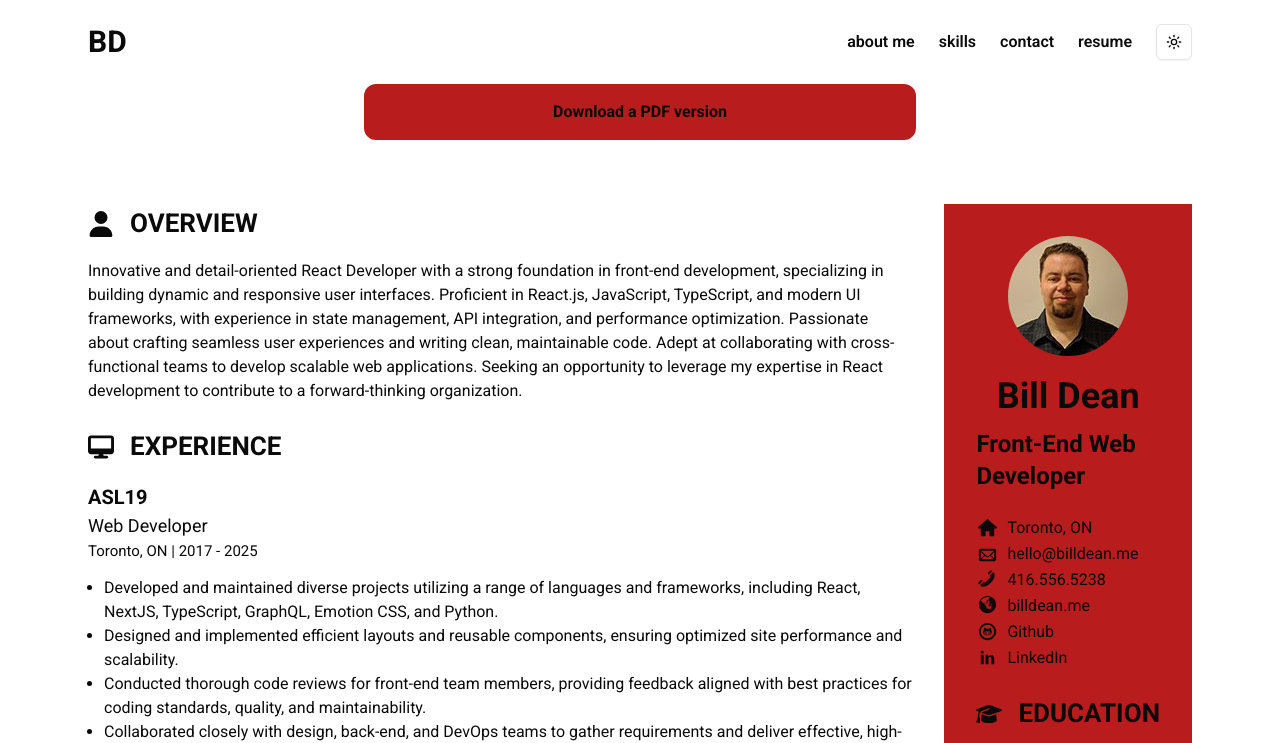
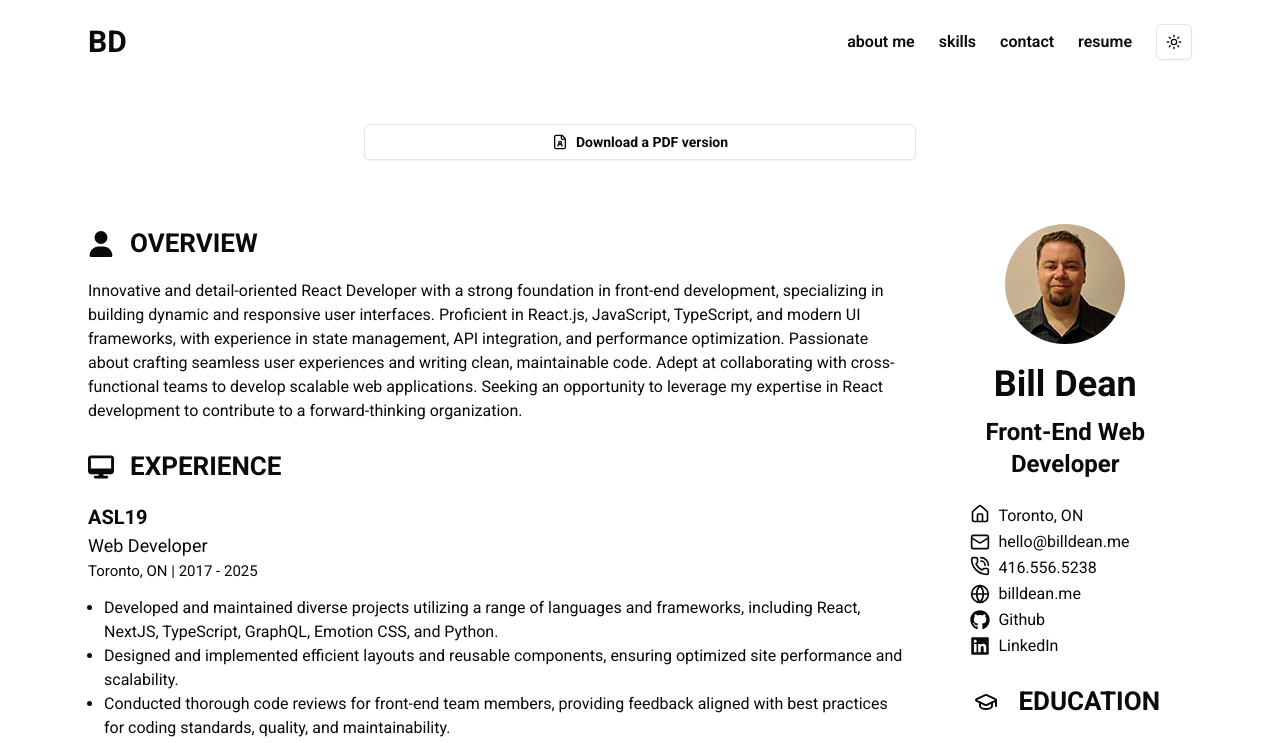
Before and after one commit to bill742/bill742.github.io, a Next.js app: page /resume in a window 1280 px wide. Shown: the top 743 px of the page. Built offline with nearby package versions, Linux system fonts and the light colour scheme.

Commit message:
Revise icons. Update styes for dark/light mode.

```diff
--- a/src/app/resume/page.tsx
+++ b/src/app/resume/page.tsx
@@ -1,3 +1,4 @@
+import { FileUser } from "lucide-react";
 import type { Metadata } from "next";
 import Link from "next/link";
 
@@ -5,6 +6,7 @@ import Experience from "@/components/resumeSections/experience";
 import Overview from "@/components/resumeSections/overview";
 import Sidebar from "@/components/resumeSections/sidebar";
 import Skills from "@/components/resumeSections/skills";
+import { Button } from "@/components/ui/button";
 
 export const metadata: Metadata = {
   alternates: {
@@ -18,11 +20,17 @@ export const metadata: Metadata = {
 export default function Resume() {
   return (
     <>
-      <div className="mx-auto my-6 flex w-1/2 justify-center rounded-xl bg-red-700 py-4 font-bold">
-        <Link href="docs/Resume-BillDean.pdf">Download a PDF version</Link>
-      </div>
+      <Button
+        variant={"outline"}
+        asChild
+        className="mx-auto my-6 flex justify-center font-bold md:mt-16 md:w-1/2"
+      >
+        <Link href="docs/Resume-BillDean.pdf" className="text-lg">
+          <FileUser /> Download a PDF version
+        </Link>
+      </Button>
 
-      <div className="mt-16 flex flex-col-reverse gap-8 md:flex-row">
+      <div className="flex flex-col-reverse gap-8 md:mt-16 md:flex-row">
         <div className="flex flex-col gap-6">
           <Overview />
           <Experience />
--- a/src/components/icon-list.tsx
+++ b/src/components/icon-list.tsx
@@ -15,7 +15,7 @@ const IconList: FC<{
           <Link
             href={icon.link || ""}
             passHref
-            className="flex flex-row"
+            className="flex flex-row items-center"
             target="_blank"
             rel="noreferrer noopener"
           >
--- a/src/components/resumeSections/sidebar.tsx
+++ b/src/components/resumeSections/sidebar.tsx
@@ -1,24 +1,17 @@
+import { Globe, GraduationCap, House, Mail, PhoneCall } from "lucide-react";
 import Image from "next/image";
 import { FC, memo } from "react";
-import { FaGraduationCap } from "react-icons/fa6";
-import {
-  TiHome,
-  TiMail,
-  TiPhone,
-  TiSocialGithubCircular,
-  TiSocialLinkedin,
-  TiWorld,
-} from "react-icons/ti";
+import { FaGithub, FaLinkedin } from "react-icons/fa";
 
 import IconList from "@/components/icon-list";
 
 const Sidebar: FC = memo(() => {
-  const iconSize = "1.44rem";
+  const iconSize = "20";
   const iconRole = "img";
 
   const contactIcons = [
     {
-      icon: TiHome,
+      icon: House,
       id: 1,
       label: "Home",
       role: iconRole,
@@ -26,7 +19,7 @@ const Sidebar: FC = memo(() => {
       text: "Toronto, ON",
     },
     {
-      icon: TiMail,
+      icon: Mail,
       id: 2,
       label: "Email",
       link: "mailto:hello@billdean.me",
@@ -35,7 +28,7 @@ const Sidebar: FC = memo(() => {
       text: "hello@billdean.me",
     },
     {
-      icon: TiPhone,
+      icon: PhoneCall,
       id: 3,
       label: "Phone",
       role: iconRole,
@@ -43,7 +36,7 @@ const Sidebar: FC = memo(() => {
       text: "416.556.5238",
     },
     {
-      icon: TiWorld,
+      icon: Globe,
       id: 4,
       label: "Website",
       link: "https://billdean.me",
@@ -52,7 +45,7 @@ const Sidebar: FC = memo(() => {
       text: "billdean.me",
     },
     {
-      icon: TiSocialGithubCircular,
+      icon: FaGithub,
       id: 5,
       label: "Github",
       link: "https://github.com/bill742",
@@ -61,7 +54,7 @@ const Sidebar: FC = memo(() => {
       text: "Github",
     },
     {
-      icon: TiSocialLinkedin,
+      icon: FaLinkedin,
       id: 6,
       label: "LinkedIn",
       link: "https://www.linkedin.com/in/bill742",
@@ -72,7 +65,7 @@ const Sidebar: FC = memo(() => {
   ];
 
   return (
-    <div className="flex flex-col content-start gap-y-6 bg-red-700 py-8 pe-8 ps-8">
+    <div className="flex flex-col content-start gap-y-6 pe-8 ps-8">
       <div className="flex flex-col items-center">
         <Image
           src="/images/bill-dean.jpg"
@@ -82,7 +75,9 @@ const Sidebar: FC = memo(() => {
           height={120}
         />
         <h2 className="text-4xl font-bold">Bill Dean</h2>
-        <h3 className="mt-3 text-2xl font-bold">Front-End Web Developer</h3>
+        <h3 className="mt-3 text-center text-2xl font-bold">
+          Front-End Web Developer
+        </h3>
       </div>
 
       <IconList
@@ -92,7 +87,7 @@ const Sidebar: FC = memo(() => {
       />
 
       <h2 className="resumeHeader">
-        <FaGraduationCap /> Education
+        <GraduationCap className="w-8" /> Education
       </h2>
 
       <div className="font-0.875">
```
